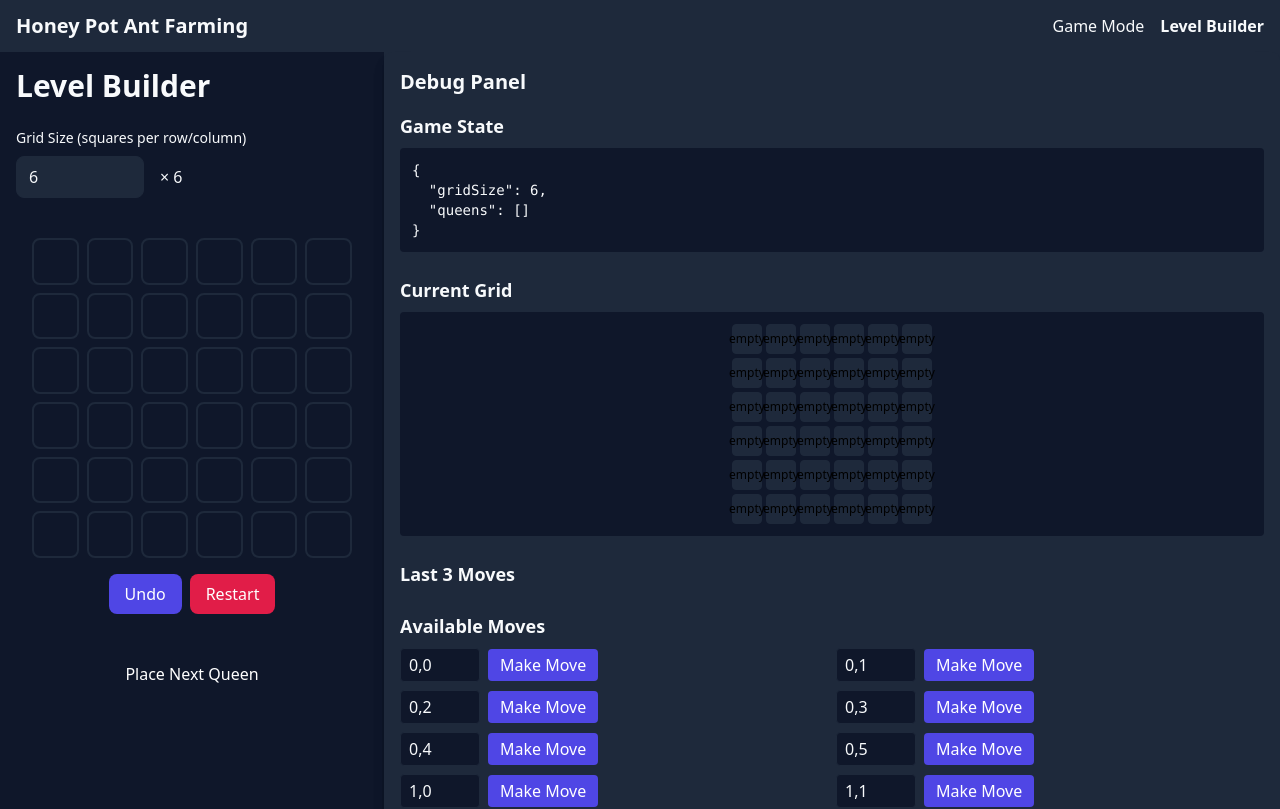
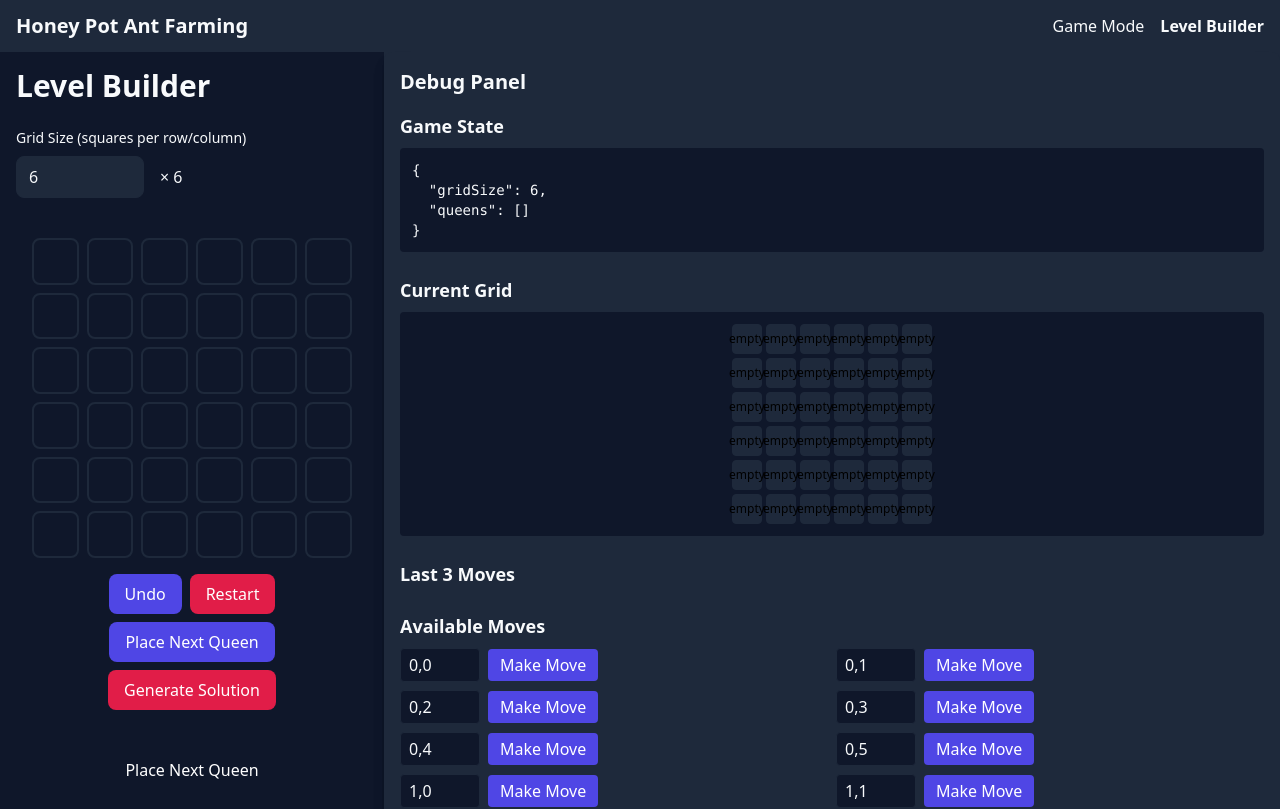
Before and after one commit to Crushford/Cassowary-Games, a Vue app: page /builder in a window 1280 px wide. Shown: the top 809 px of the page. Built offline with nearby package versions, Linux system fonts and the light colour scheme.

Commit message:
Add solve button for first stage of solution, color groups do not work

```diff
--- a/src/components/GameGrid.vue
+++ b/src/components/GameGrid.vue
@@ -13,7 +13,7 @@
         :col="(index - 1) % gridSize"
       />
     </div>
-    <div class="mt-4 flex justify-center gap-2">
+    <div class="mt-4 flex justify-center gap-2 flex-wrap">
       <button
         class="rounded-lg bg-primary px-4 py-2 text-white hover:bg-primary-hover"
         @click="$emit('undo')"
@@ -26,6 +26,31 @@
       >
         Restart
       </button>
+      <button
+        class="rounded-lg bg-primary px-4 py-2 text-white hover:bg-primary-hover"
+        @click="gameStore.placeRandomQueen()"
+      >
+        Place Next Queen
+      </button>
+      <button
+        class="rounded-lg bg-secondary px-4 py-2 text-white hover:bg-secondary-hover"
+        @click="gameStore.generateFullSolution()"
+      >
+        Generate Solution
+      </button>
+    </div>
+
+    <!-- Color Group Controls -->
+    <div class="mt-4" v-if="gameStore.isComplete">
+      <button
+        class="rounded-lg bg-primary px-4 py-2 text-white hover:bg-primary-hover w-full"
+        @click="gameStore.assignColorGroups()"
+      >
+        Assign Color Groups
+      </button>
+      <div class="mt-2 text-sm text-center text-text">
+        This will assign color groups to ensure a unique solution.
+      </div>
     </div>
   </div>
 </template>
--- a/src/components/Square.vue
+++ b/src/components/Square.vue
@@ -6,7 +6,8 @@
       squareState === 'flag' && 'border-primary',
       squareState === 'queen' && 'border-secondary',
       squareState === 'invalid' && 'border-secondary',
-      groupColor && `bg-group-${groupColor}-900`,
+      groupColor && squareState === 'queen' && `bg-group-${groupColor}-900`,
+      groupColor && squareState !== 'queen' && `bg-group-${groupColor}-700`,
     ]"
     @click="handleClick"
   >
--- a/src/stores/gameStore.ts
+++ b/src/stores/gameStore.ts
@@ -193,6 +193,13 @@ export const useGameStore = defineStore('game', {
 
     placeRandomQueen() {
       if (this.availableMoves.length === 0) {
+        // If we have no valid moves but not all queens are placed,
+        // we're in a dead end. Reset the grid instead of showing error.
+        if (this.queenPositions.length < this.gridSize) {
+          this.handleRestart();
+          return this.placeRandomQueen(); // Try again with fresh grid
+        }
+
         this.setError('No valid moves available');
         return false;
       }
@@ -221,5 +228,146 @@ export const useGameStore = defineStore('game', {
       this.initializeGrid();
       this.setError(null);
     },
+
+    // New function to assign color groups to ensure a unique solution
+    assignColorGroups() {
+      if (!this.isComplete) {
+        this.setError('Need a complete solution before assigning color groups');
+        return;
+      }
+
+      const colorPalette: ('red' | 'blue' | 'green' | 'yellow' | 'purple' | 'pink')[] = [
+        'red',
+        'blue',
+        'green',
+        'yellow',
+        'purple',
+        'pink',
+      ];
+
+      // Step 1: Reset all color groups
+      for (let row = 0; row < this.gridSize; row++) {
+        for (let col = 0; col < this.gridSize; col++) {
+          this.grid[row][col].groupColor = undefined;
+        }
+      }
+
+      // Step 2: Find all queen positions
+      const queens = this.queenPositions;
+
+      // Step 3: Assign a unique color to each queen's square
+      queens.forEach((queen, index) => {
+        const colorIndex = index % colorPalette.length;
+        this.grid[queen.row][queen.col].groupColor = colorPalette[colorIndex];
+      });
+
+      // Step 4: Expand color groups to create a unique solution
+      this.expandColorGroups(queens, colorPalette);
+    },
+
+    // Helper function to expand color groups to ensure uniqueness
+    expandColorGroups(queens: { row: number; col: number }[], colorPalette: string[]) {
+      // For each queen, expand its color group strategically
+      queens.forEach((queen, index) => {
+        const color = this.grid[queen.row][queen.col].groupColor;
+
+        // Strategy: Add diagonal squares to the color group
+        // This creates constraints that force the queen's position
+
+        // Add some squares in diagonal directions
+        const directions = [
+          { dr: 1, dc: 1 }, // down-right
+          { dr: 1, dc: -1 }, // down-left
+          { dr: -1, dc: 1 }, // up-right
+          { dr: -1, dc: -1 }, // up-left
+        ];
+
+        // For each direction, add 1-2 squares to this color group
+        directions.forEach((dir) => {
+          let r = queen.row + dir.dr;
+          let c = queen.col + dir.dc;
+
+          // First square in direction
+          if (
+            this.isValidPosition(r, c) &&
+            this.grid[r][c].state !== 'queen' &&
+            !this.grid[r][c].groupColor
+          ) {
+            this.grid[r][c].groupColor = color;
+          }
+
+          // Second square in direction (sometimes)
+          if (Math.random() > 0.5) {
+            r += dir.dr;
+            c += dir.dc;
+            if (
+              this.isValidPosition(r, c) &&
+              this.grid[r][c].state !== 'queen' &&
+              !this.grid[r][c].groupColor
+            ) {
+              this.grid[r][c].groupColor = color;
+            }
+          }
+        });
+      });
+
+      // Check if we've created a unique solution and refine if needed
+      this.refineColorGroups(queens, colorPalette);
+    },
+
+    // Helper to refine color groups if needed for uniqueness
+    refineColorGroups(queens: { row: number; col: number }[], colorPalette: string[]) {
+      // We can add more complex refinement logic here if needed
+      // For now, ensure every color group has at least 3 squares for constraint
+
+      for (let i = 0; i < this.gridSize; i++) {
+        const color = colorPalette[i % colorPalette.length];
+        let squaresInGroup = 0;
+
+        // Count squares in this color group
+        for (let r = 0; r < this.gridSize; r++) {
+          for (let c = 0; c < this.gridSize; c++) {
+            if (this.grid[r][c].groupColor === color) {
+              squaresInGroup++;
+            }
+          }
+        }
+
+        // If fewer than 3 squares, add more randomly
+        while (squaresInGroup < 3) {
+          const r = Math.floor(Math.random() * this.gridSize);
+          const c = Math.floor(Math.random() * this.gridSize);
+
+          if (!this.grid[r][c].groupColor && this.grid[r][c].state !== 'queen') {
+            this.grid[r][c].groupColor = color;
+            squaresInGroup++;
+          }
+        }
+      }
+    },
+
+    // Helper to check if a position is valid
+    isValidPosition(row: number, col: number) {
+      return row >= 0 && row < this.gridSize && col >= 0 && col < this.gridSize;
+    },
+
+    // New method to generate a full solution
+    generateFullSolution() {
+      this.handleRestart();
+
+      // Keep placing queens until we have a complete solution or no more moves
+      let attempts = 0;
+      const maxAttempts = 100;
+
+      // Try to solve the puzzle
+      while (!this.isComplete && attempts < maxAttempts) {
+        const success = this.placeRandomQueen();
+        if (!success) {
+          // If we can't place more queens, restart and try again
+          this.handleRestart();
+        }
+        attempts++;
+      }
+    },
   },
 });
--- a/tailwind.config.js
+++ b/tailwind.config.js
@@ -23,21 +23,27 @@ export default {
         },
         group: {
           red: {
+            700: '#b91c1c',
             900: '#7f1d1d',
           },
           blue: {
+            700: '#1d4ed8',
             900: '#1e3a8a',
           },
           green: {
+            700: '#15803d',
             900: '#14532d',
           },
           yellow: {
+            700: '#a16207',
             900: '#713f12',
           },
           purple: {
+            700: '#7e22ce',
             900: '#4c1d95',
           },
           pink: {
+            700: '#be185d',
             900: '#831843',
           },
         },
```
